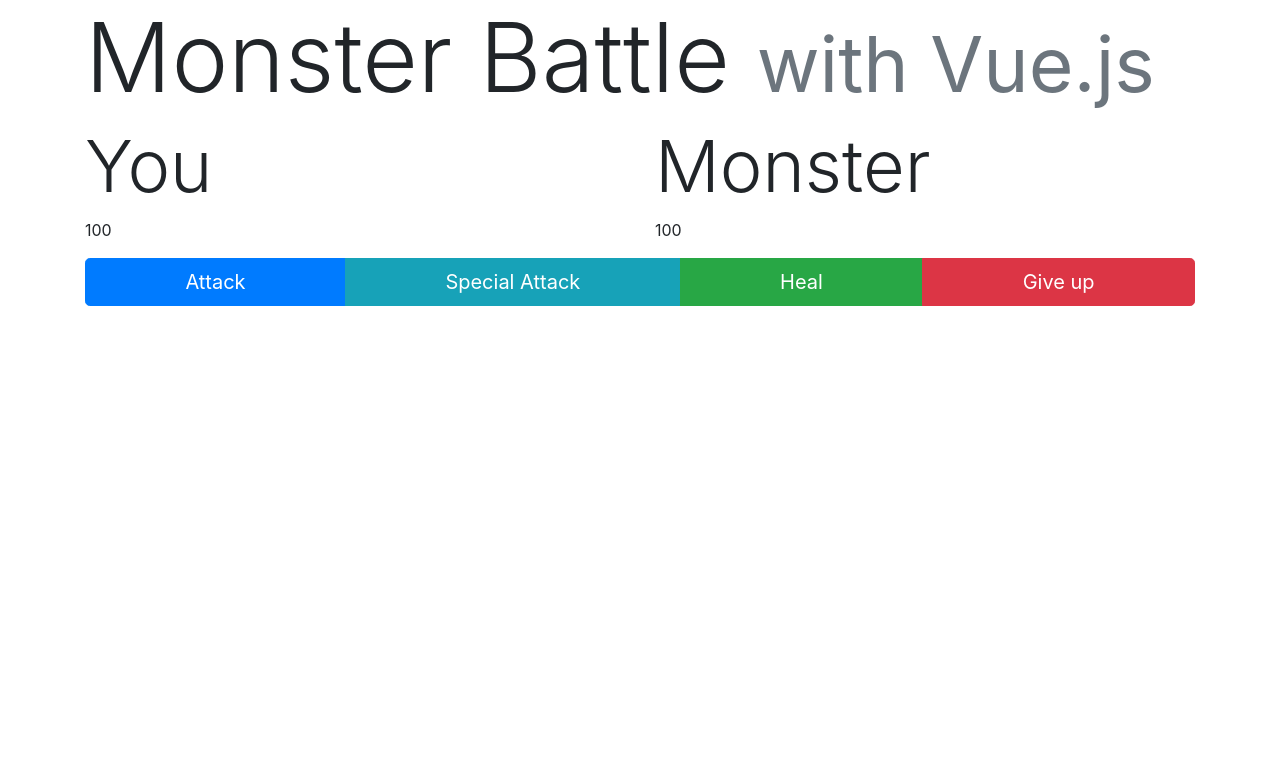
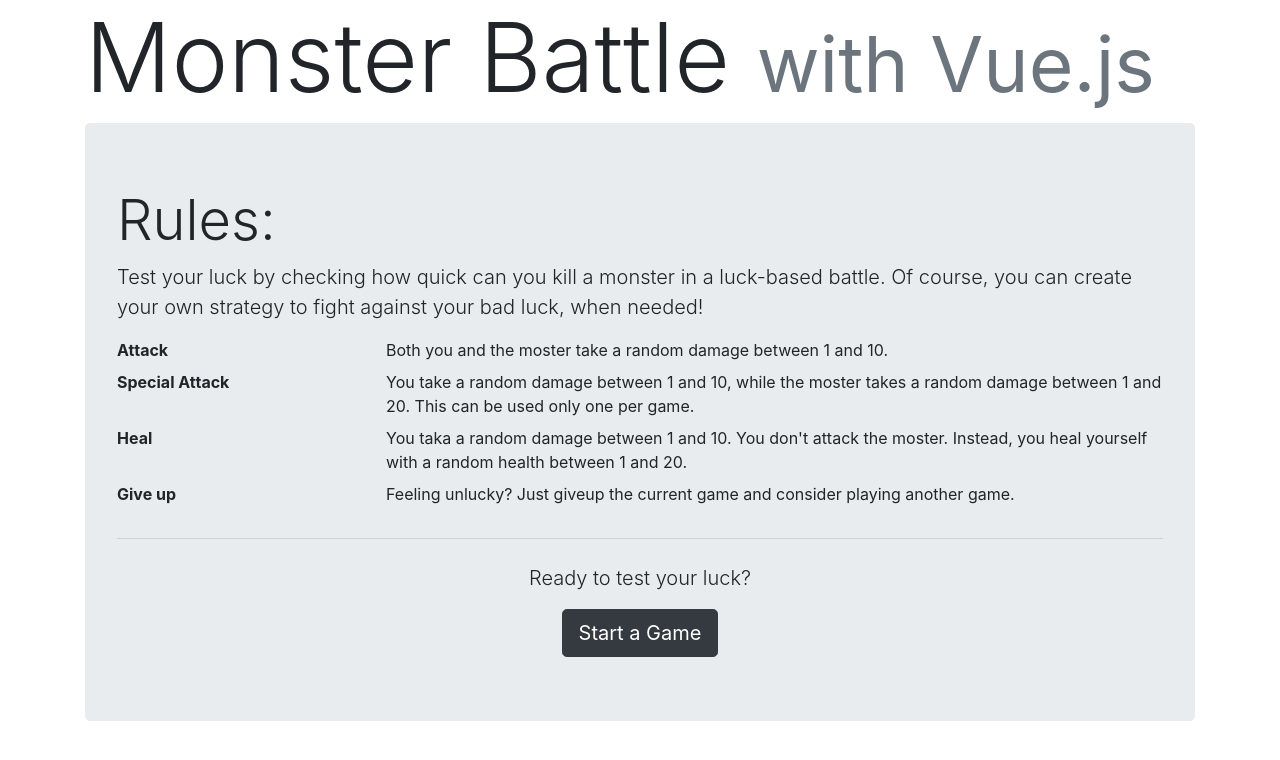
Before and after one commit to bvsatyaram/vue-monster-battle, a plain HTML site: page index.html in a window 1280 px wide. Drawn offline with nearby package versions, Linux system fonts and the light colour scheme.

Commit message:
Add option to start and end game

```diff
--- a/index.html
+++ b/index.html
@@ -14,6 +14,28 @@
       Monster Battle
       <small class="text-muted">with Vue.js</small>
     </h1>
+    <template v-if="!gameOn">
+      <div class="jumbotron">
+        <h2 class="display-4">Rules:</h1>
+        <p class="lead">Test your luck by checking how quick can you kill a monster in a luck-based battle. Of course, you can create your own strategy to fight against your bad luck, when needed!</p>
+        <dl class="row">
+          <dt class="col-sm-3">Attack</dt>
+          <dd class="col-sm-9">Both you and the moster take a random damage between 1 and 10.</dd>
+          <dt class="col-sm-3">Special Attack</dt>
+          <dd class="col-sm-9">You take a random damage between 1 and 10, while the moster takes a random damage between 1 and 20. This can be used only one per game.</dd>
+          <dt class="col-sm-3">Heal</dt>
+          <dd class="col-sm-9">You taka a random damage between 1 and 10. You don't attack the moster. Instead, you heal yourself with a random health between 1 and 20.</dd>
+          <dt class="col-sm-3">Give up</dt>
+          <dd class="col-sm-9">Feeling unlucky? Just giveup the current game and consider playing another game.</dd>
+        </dl>
+        <hr class="my-4">
+        <div class="text-center">
+          <p class="lead">Ready to test your luck?</p>
+          <button type="button" class="btn btn-lg btn-dark" @click="startGame">Start a Game</button>
+        </div>
+      </div>
+    </template>
+    <template v-if="gameOn">
       <div class="row">
         <div class="col-sm">
           <h2 class="display-3">You</h2>
@@ -28,8 +50,9 @@
         <button type="button" class="btn btn-primary flex-fill" @click="attack">Attack</button>
         <button type="button" class="btn btn-info flex-fill">Special Attack</button>
         <button type="button" class="btn btn-success flex-fill" @click="heal">Heal</button>
-      <button type="button" class="btn btn-danger flex-fill">Give up</button>
+        <button type="button" class="btn btn-danger flex-fill" @click="endGame">Give up</button>
       </div>
+    </template>
   </div>
 
   <script src="https://cdn.jsdelivr.net/npm/vue/dist/vue.js"></script>
--- a/script.js
+++ b/script.js
@@ -16,10 +16,7 @@
 new Vue({
   el: '#app',
   data: {
-    health: {
-      me: 100,
-      monster: 100
-    }
+    gameOn: false
   },
   computed: {
     normalizedHealth: function() {
@@ -39,6 +36,16 @@
     heal: function() {
       this.health.me += AppUtis.randNumber(10);
       this.health.me -= AppUtis.randNumber(10);
+    },
+    startGame: function() {
+      this.health = {
+        me: 100,
+        monster: 100
+      };
+      this.gameOn = true;
+    },
+    endGame: function() {
+      this.gameOn = false;
     }
   }
 })
```
Lines whose indentation alone changed are shown as unchanged.
